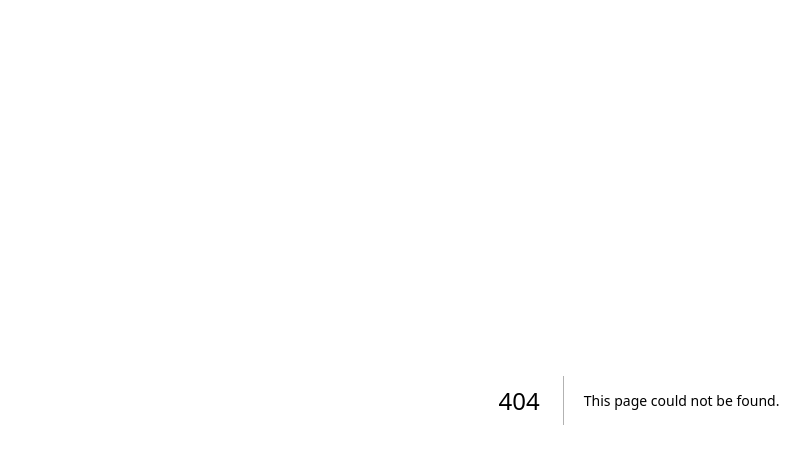
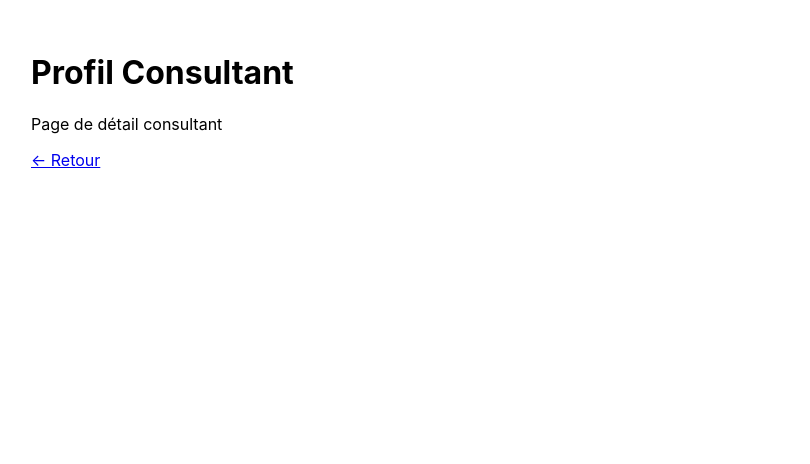
Before and after one commit to MTtahiri/sm-consulting-platform, a Next.js app: page /consultant/temp-id in a window 1280 px wide. Before the commit this address had no page. Shown: the top 464 px of the page, without its empty margins (1-811 px from the left). Built offline with nearby package versions, Linux system fonts and the light colour scheme.

Commit message:
🚀 SM Consulting - Production Ready

```diff
--- /dev/null
+++ b/pages/consultant/temp-id.js
@@ -0,0 +1,10 @@
+// pages/consultant/[id].js - Page détail consultant
+export default function ConsultantDetail() {
+  return (
+    <div style={{ padding: '2rem' }}>
+      <h1>Profil Consultant</h1>
+      <p>Page de détail consultant</p>
+      <a href="/candidates">← Retour</a>
+    </div>
+  )
+}
```
Also changed, not shown: pages/candidates/temp-id.js (added, +22 -0 lines).
